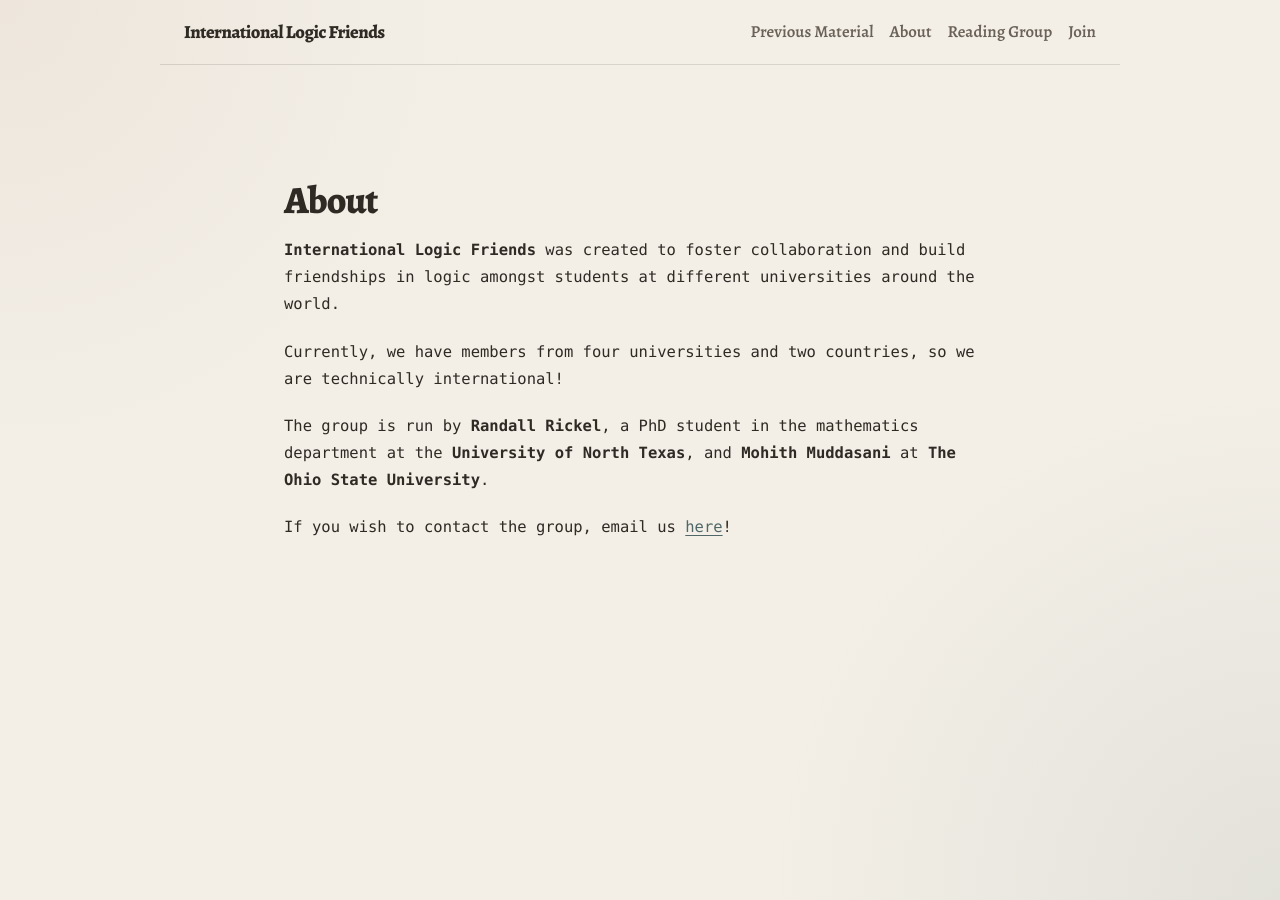
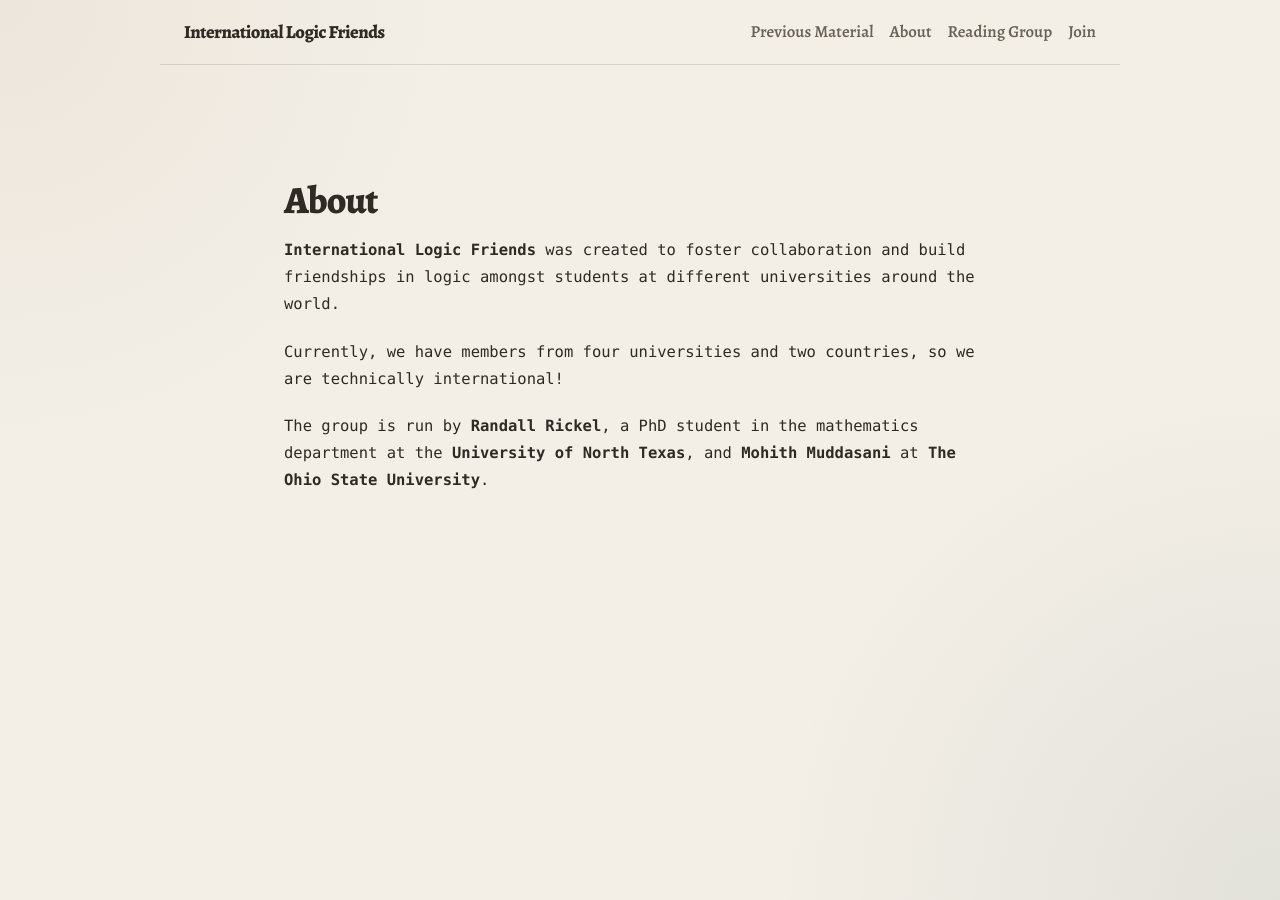
Before and after one commit to international-logic-friends/international-logic-friends.github.io, a Jekyll site: the page built from about.md, in a window 1280 px wide. Built offline with Jekyll 4.4.1, drawn with Linux system fonts in a browser that asks for light colours; some web fonts are replaced.

Commit message:
removed out of date email

```diff
--- a/about.md
+++ b/about.md
@@ -11,5 +11,3 @@ permalink: /about/
 Currently, we have members from four universities and two countries, so we are technically international!
 
 The group is run by **Randall Rickel**, a PhD student in the mathematics department at the **University of North Texas**, and **Mohith Muddasani** at **The Ohio State University**.
-
-If you wish to contact the group, email us [here](mailto:internationallogicfriends@gmail.com)!
```
